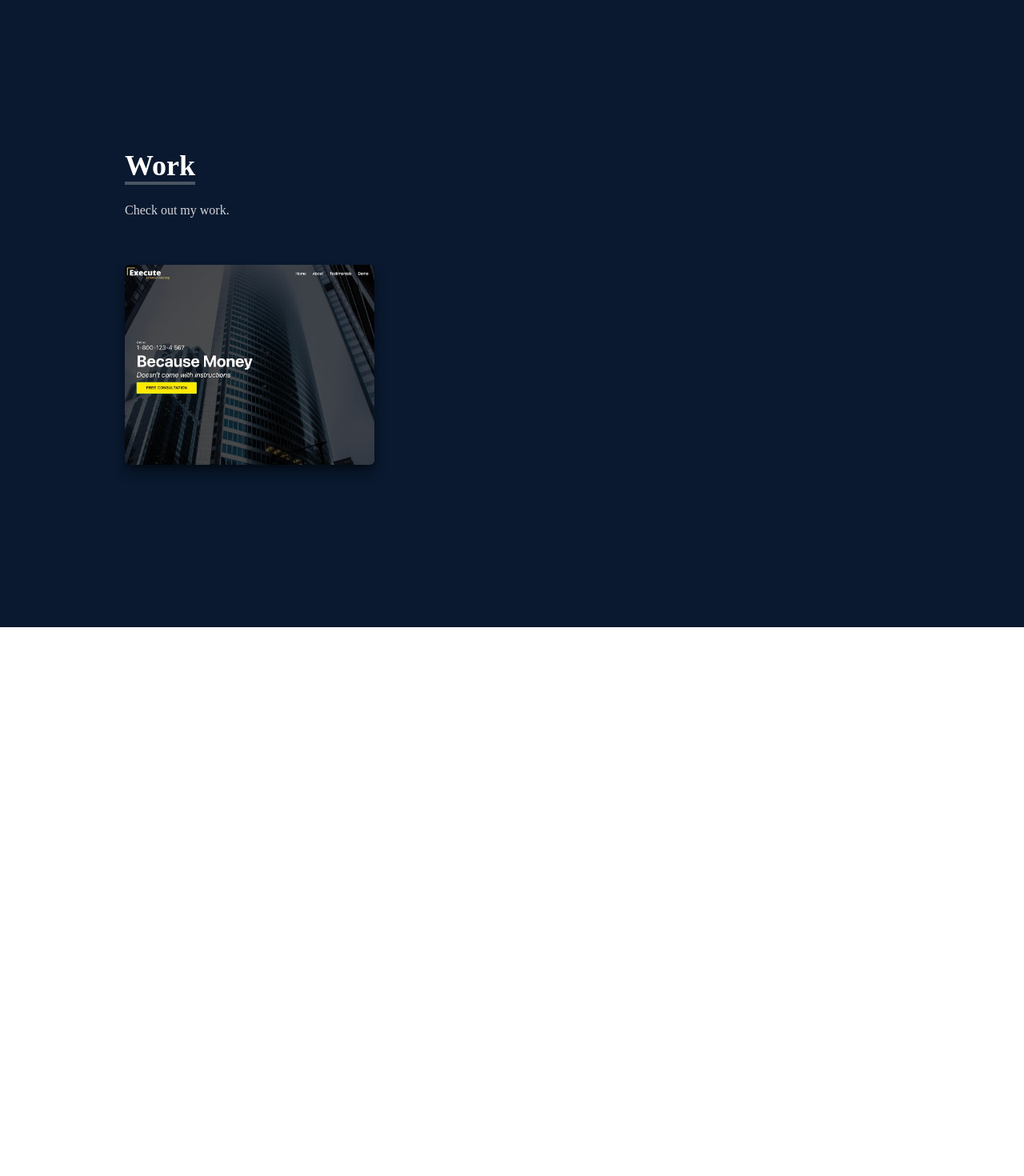
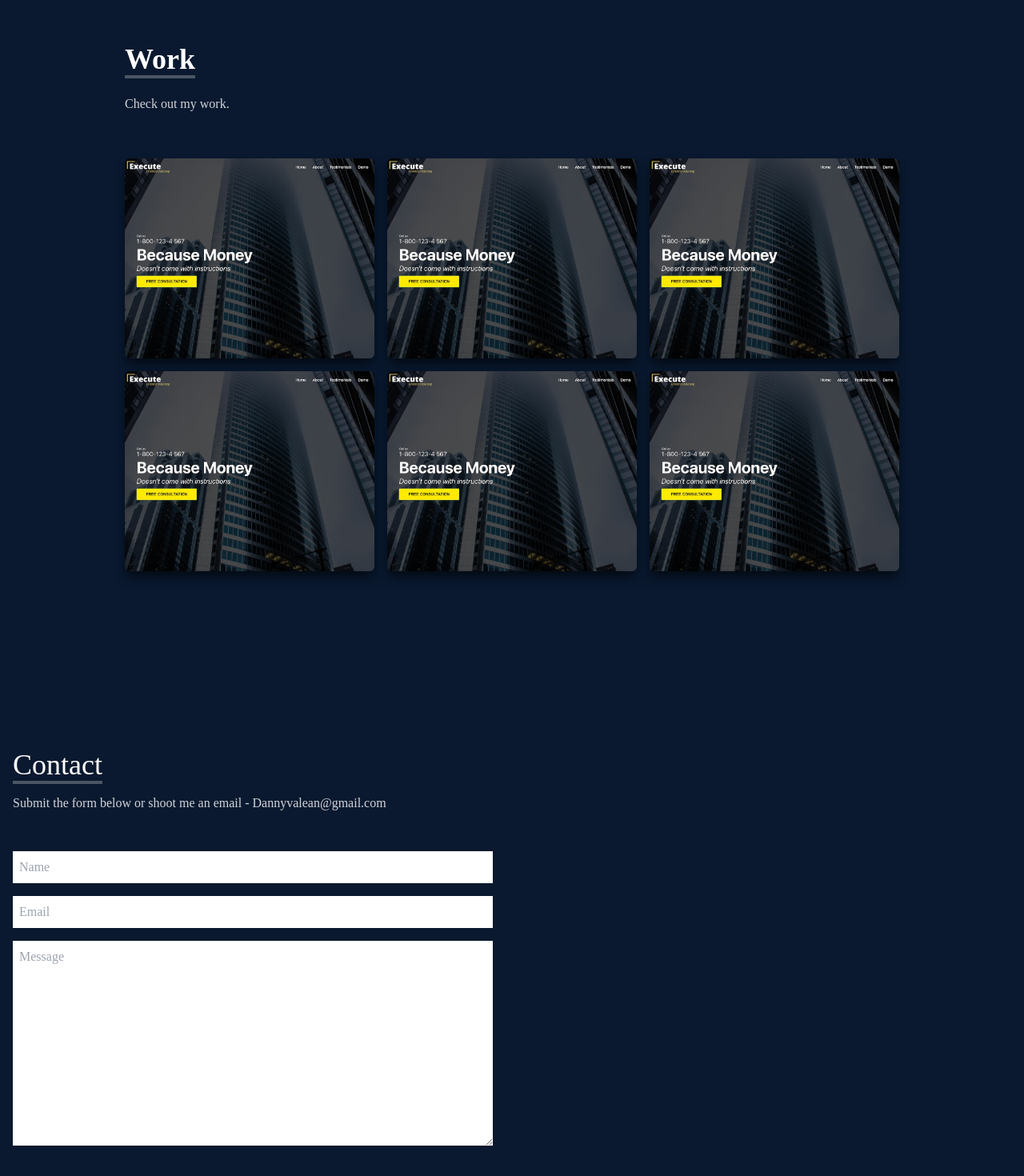
Before and after one commit to daniel-valean/React-Portfolio, a React (Create React App) app: page / in a window 1280 px wide. Shown: the part 2416-3886 px from the top of the page at 80% size. Before the commit the page ends 3200 px from the top, so only its background shows below. Built offline with nearby package versions, Linux system fonts and the light colour scheme.

Commit message:
contact page

```diff
--- a/src/App.js
+++ b/src/App.js
@@ -3,6 +3,7 @@
 import About from "./components/About";
 import Skills from "./components/Skills";
 import Work from "./components/Work";
+import Contact from "./components/Contact";
 
 
 function App() {
@@ -13,6 +14,7 @@
       <About />
       <Skills />
       <Work />
+      <Contact />
     </div>
   );
 }
--- /dev/null
+++ b/src/components/Contact.jsx
@@ -0,0 +1,19 @@
+import React from 'react'
+
+const Contact = () => {
+  return (
+    <div name='contact' className='w-full h-screen bg-[#0a192f] flex justify center items-center p-4'>
+            <form action="" className='flex flex-col max-w-[600px] w-full'>
+                <div className='pb-8'>
+                    <p className='text-4xl front-bold inline border-b-4 text-white border-gray-600'>Contact</p>
+                    <p className='text-gray-300 py-4'>Submit the form below or shoot me an email - Dannyvalean@gmail.com</p>
+                </div>
+                <input className='text-white p-2' type="text" placeholder='Name' name='name'/>
+                <input className='my-4 p-2 bg-white' type="email" placeholder='Email' name='email'/>
+                <textarea className='bg-white p-2' name="message" rows="10" placeholder='Message'></textarea>
+            </form>
+    </div>
+  )
+}
+
+export default Contact
--- a/src/components/Work.jsx
+++ b/src/components/Work.jsx
@@ -10,15 +10,17 @@
                 <p className='py-6'>Check out my work.</p>
             </div>
 
+{/* container */}
+            <div className='grid sm:grid-cols-2 md:grid-cols-3 gap-4'>
 
-            <div className='grid sm:grid-cols-2 md:grid-cols-3 gap-4'>
+{/* project item */}
                 <div style={{backgroundImage: `url(${WorkImg})`}}
                 className='shadow-lg shadow-[#040c16] group container rounded-md flex justify-center items-center mx-auto content-div'>
 
                     {/* hover effects */}
                     <div className='opacity-0 group-hover:opacity-100'>
                         <span className='text-2xl font-bold text-white tracking-wider'>
-React JS Application
+                        React JS Application
                         </span>
                         <div className='pt-8 text-center'>
                             <a href="">
@@ -31,6 +33,103 @@
                         </div>
                     </div>
                 </div>
+                <div style={{backgroundImage: `url(${WorkImg})`}}
+                className='shadow-lg shadow-[#040c16] group container rounded-md flex justify-center items-center mx-auto content-div'>
+
+                    {/* hover effects */}
+                    <div className='opacity-0 group-hover:opacity-100'>
+                        <span className='text-2xl font-bold text-white tracking-wider'>
+                        React JS Application
+                        </span>
+                        <div className='pt-8 text-center'>
+                            <a href="">
+                                <button className='text-center rounded-lg px-4 py-3 m-2 bg-white text-gray-700 font-bold text-lg'>Demo</button>
+                            </a>
+                            <a href="">
+                                <button className='text-center rounded-lg px-4 py-3 m-2 bg-white text-gray-700 font-bold text-lg'>Code</button>
+                            </a>
+
+                        </div>
+                    </div>
+                </div>
+{/* project item */}
+<div style={{backgroundImage: `url(${WorkImg})`}}
+                className='shadow-lg shadow-[#040c16] group container rounded-md flex justify-center items-center mx-auto content-div'>
+
+                    {/* hover effects */}
+                    <div className='opacity-0 group-hover:opacity-100'>
+                        <span className='text-2xl font-bold text-white tracking-wider'>
+                        React JS Application
+                        </span>
+                        <div className='pt-8 text-center'>
+                            <a href="">
+                                <button className='text-center rounded-lg px-4 py-3 m-2 bg-white text-gray-700 font-bold text-lg'>Demo</button>
+                            </a>
+                            <a href="">
+                                <button className='text-center rounded-lg px-4 py-3 m-2 bg-white text-gray-700 font-bold text-lg'>Code</button>
+                            </a>
+
+                        </div>
+                    </div>
+                </div>
+                <div style={{backgroundImage: `url(${WorkImg})`}}
+                className='shadow-lg shadow-[#040c16] group container rounded-md flex justify-center items-center mx-auto content-div'>
+
+                    {/* hover effects */}
+                    <div className='opacity-0 group-hover:opacity-100'>
+                        <span className='text-2xl font-bold text-white tracking-wider'>
+                        React JS Application
+                        </span>
+                        <div className='pt-8 text-center'>
+                            <a href="">
+                                <button className='text-center rounded-lg px-4 py-3 m-2 bg-white text-gray-700 font-bold text-lg'>Demo</button>
+                            </a>
+                            <a href="">
+                                <button className='text-center rounded-lg px-4 py-3 m-2 bg-white text-gray-700 font-bold text-lg'>Code</button>
+                            </a>
+
+                        </div>
+                    </div>
+                </div>
+{/* project item */}
+<div style={{backgroundImage: `url(${WorkImg})`}}
+                className='shadow-lg shadow-[#040c16] group container rounded-md flex justify-center items-center mx-auto content-div'>
+
+                    {/* hover effects */}
+                    <div className='opacity-0 group-hover:opacity-100'>
+                        <span className='text-2xl font-bold text-white tracking-wider'>
+                        React JS Application
+                        </span>
+                        <div className='pt-8 text-center'>
+                            <a href="">
+                                <button className='text-center rounded-lg px-4 py-3 m-2 bg-white text-gray-700 font-bold text-lg'>Demo</button>
+                            </a>
+                            <a href="">
+                                <button className='text-center rounded-lg px-4 py-3 m-2 bg-white text-gray-700 font-bold text-lg'>Code</button>
+                            </a>
+
+                        </div>
+                    </div>
+                </div>
+                <div style={{backgroundImage: `url(${WorkImg})`}}
+                className='shadow-lg shadow-[#040c16] group container rounded-md flex justify-center items-center mx-auto content-div'>
+
+                    {/* hover effects */}
+                    <div className='opacity-0 group-hover:opacity-100'>
+                        <span className='text-2xl font-bold text-white tracking-wider'>
+                        React JS Application</span>
+                        <div className='pt-8 text-center'>
+                            <a href="">
+                                <button className='text-center rounded-lg px-4 py-3 m-2 bg-white text-gray-700 font-bold text-lg'>Demo</button>
+                            </a>
+                            <a href="">
+                                <button className='text-center rounded-lg px-4 py-3 m-2 bg-white text-gray-700 font-bold text-lg'>Code</button>
+                            </a>
+
+                        </div>
+                    </div>
+                </div>
+
             </div>
         </div>
     </div>
```
